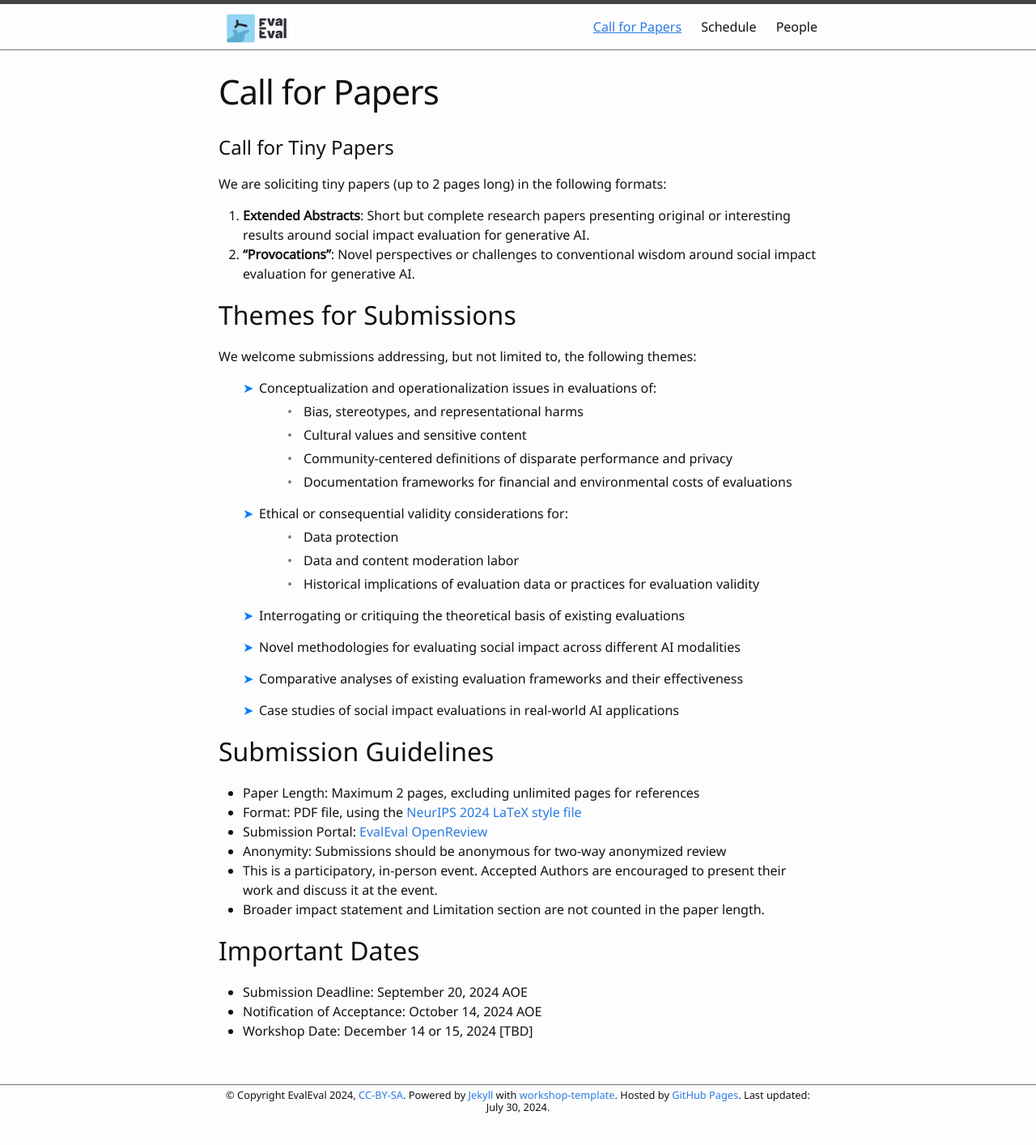
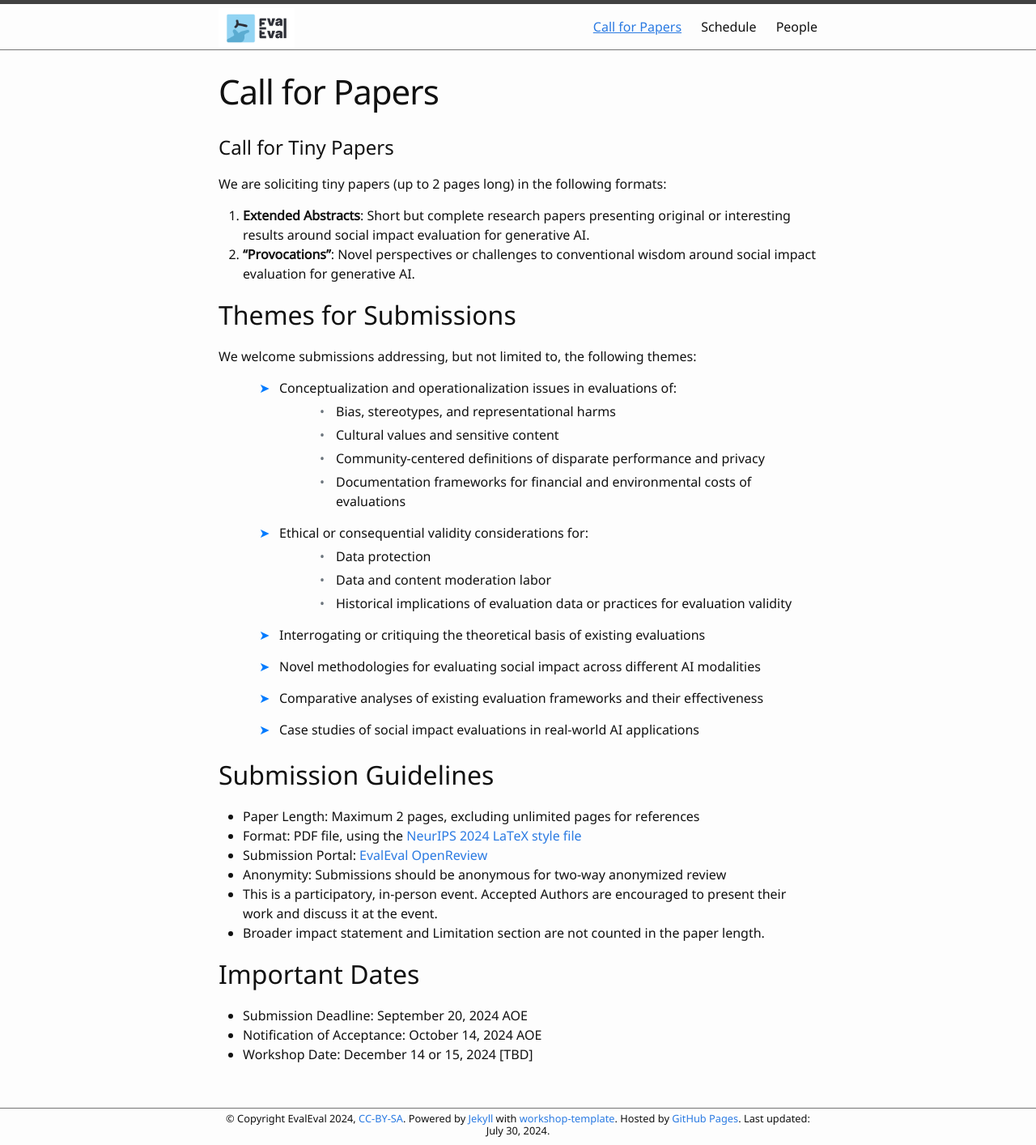
Before and after one commit to aaai-fidu-lab/aaai-fidu-lab.github.io, a Jekyll site: the page built from call-for-papers.md, in a window 1280 px wide. Shown: the whole page at 81% size. Built offline with Jekyll 4.4.1, drawn with Linux system fonts in a browser that asks for light colours; our own code applies the rules of GitHub Pages for plain Markdown files; before the commit the page ends 1385 px from its top, so only the background shows below that.

Commit message:
Update custom.css

```diff
--- a/css/custom.css
+++ b/css/custom.css
@@ -102,6 +102,10 @@ html, body {
 
 
 /* Styles for the Themes section */
+.themes-container {
+  margin-bottom: 20px;
+}
+
 .themes-list {
   padding-left: 20px;
 }
@@ -109,30 +113,38 @@ html, body {
 .themes-list > li {
   margin-bottom: 15px;
   list-style-type: none;
+  position: relative;
+  padding-left: 25px;
 }
 
 .themes-list > li:before {
   content: "➤";
   color: #007bff;  /* You can change this color to match your site's theme */
-  display: inline-block;
-  width: 20px;
-  margin-left: -20px;
+  position: absolute;
+  left: 0;
 }
 
 .themes-list ul {
-  padding-left: 25px;
+  padding-left: 20px;
   margin-top: 5px;
 }
 
 .themes-list ul li {
   list-style-type: none;
   margin-bottom: 5px;
+  position: relative;
+  padding-left: 20px;
 }
 
 .themes-list ul li:before {
   content: "•";
   color: #6c757d;  /* You can change this color to match your site's theme */
-  display: inline-block;
-  width: 20px;
-  margin-left: -20px;
+  position: absolute;
+  left: 0;
 }
+
+/* New styles for bold text */
+.themes-list strong {
+  color: #0056b3;  /* Darker blue for contrast, adjust as needed */
+  font-weight: 600;  /* Slightly bolder than normal text */
+}
```
